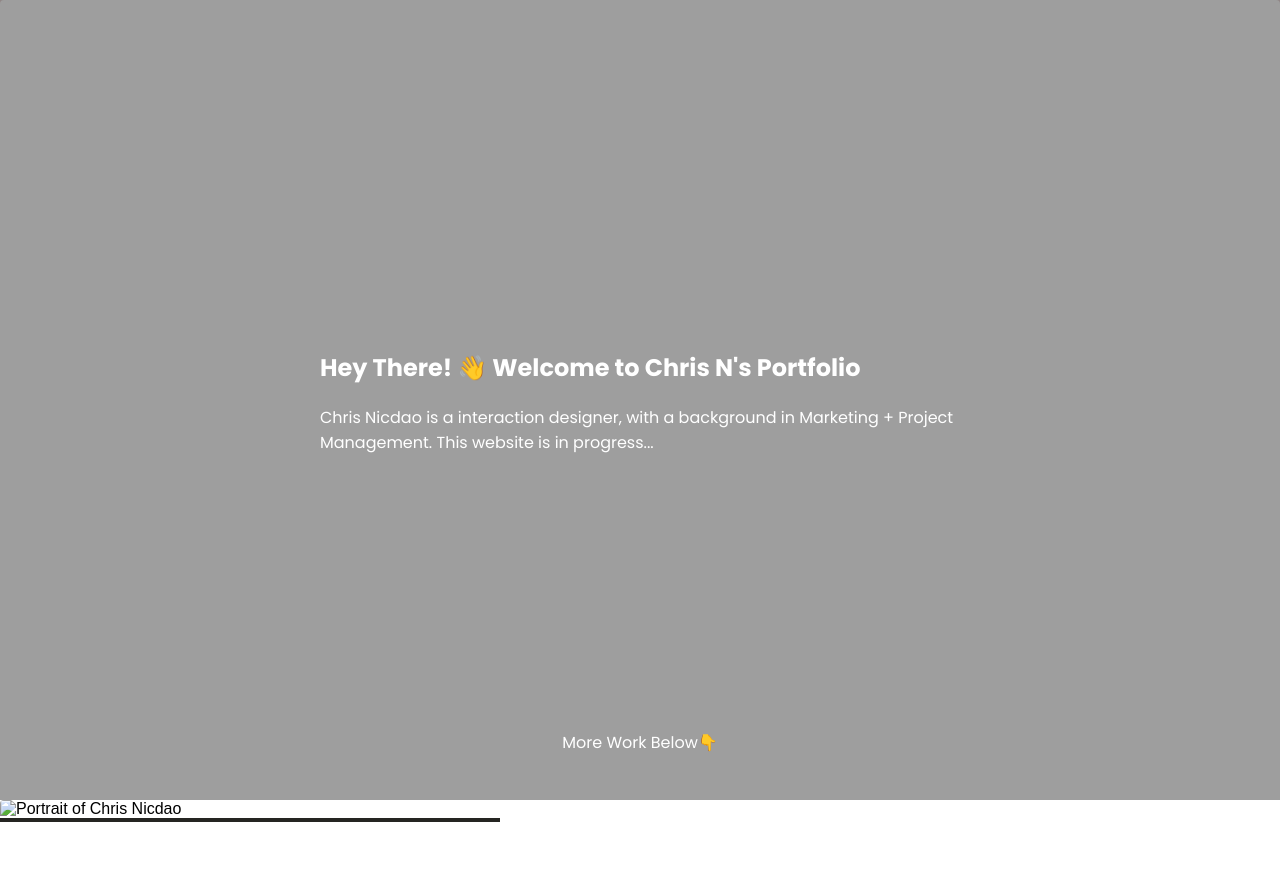
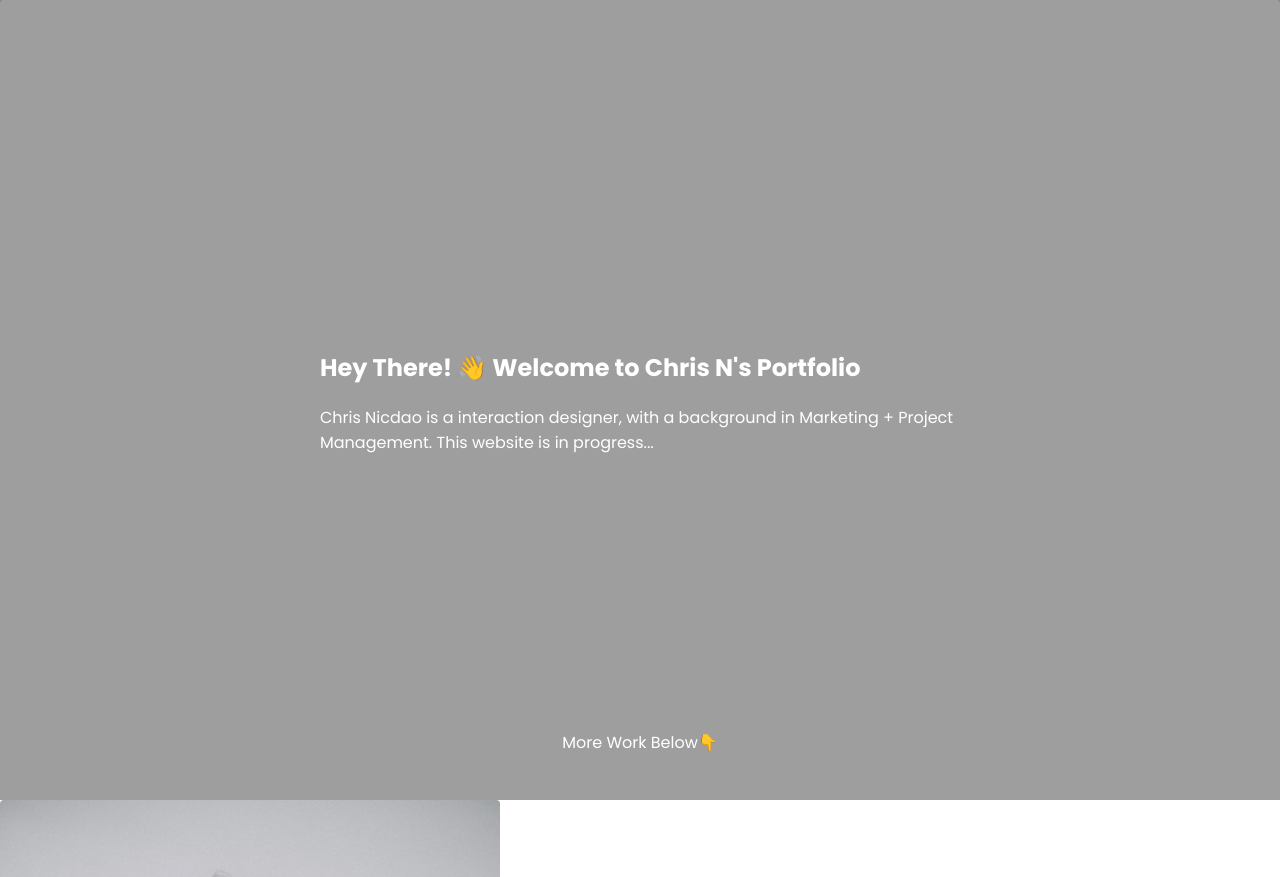
Before and after one commit to nvcdao/cprg-218-lab-2, a plain HTML site: page index.html in a window 1280 px wide. Shown: the top 877 px of the page. Drawn offline with Linux system fonts and the light colour scheme; the site is published under a folder, as on GitHub Pages, so addresses that start at the root find nothing.

Commit message:
fixed portrait photo

```diff
--- a/index.html
+++ b/index.html
@@ -27,7 +27,7 @@
 
   <section class="content-container">
     <div class="content-image">
-      <img src="/assets/ChrisNicdaoPortrait.jpg" alt="Portrait of Chris Nicdao">
+      <img src="assets/ChrisNicdaoPortrait.jpg" alt="Portrait of Chris Nicdao">
     </div>
     <div class="content-text">
       <h1>About</h1>
```
